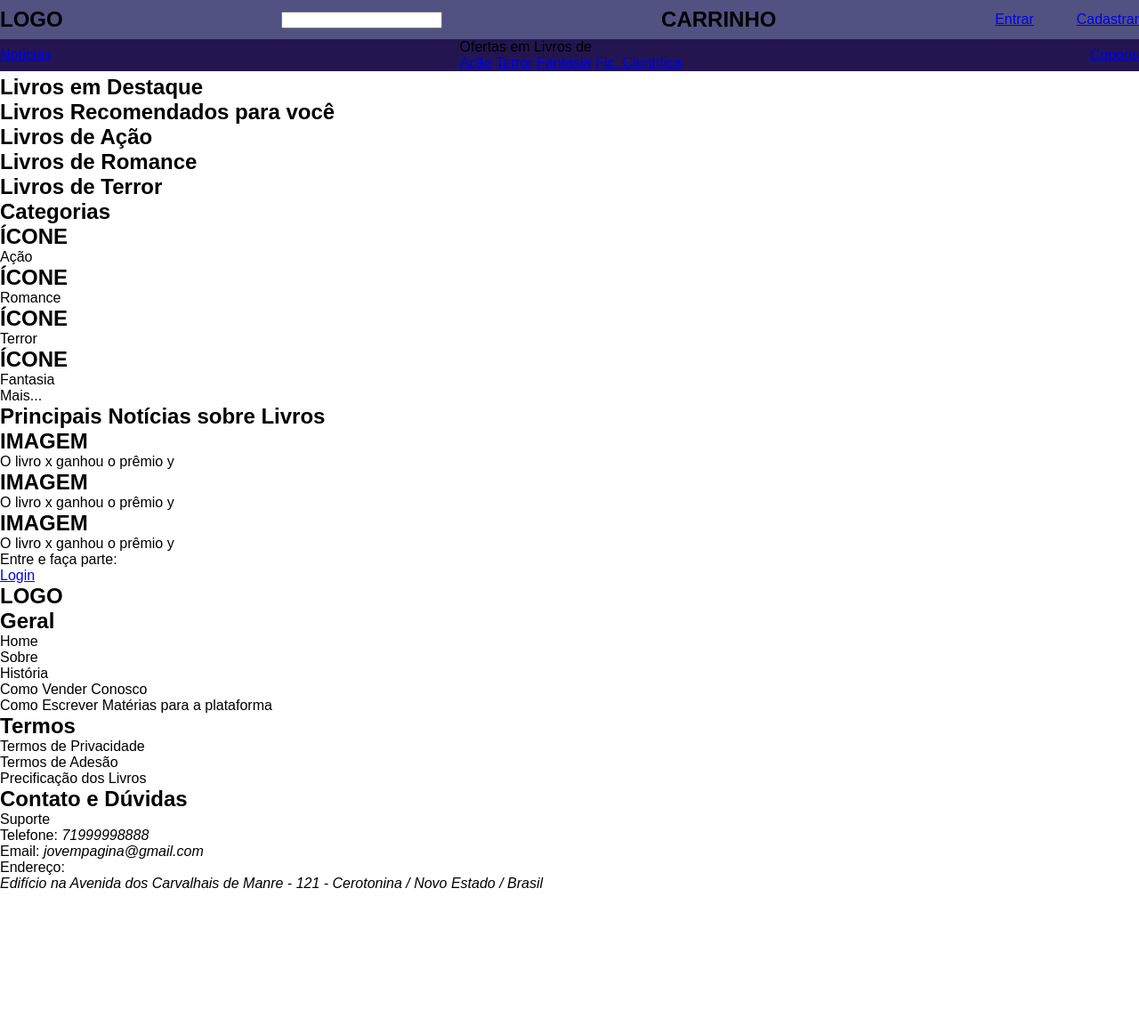
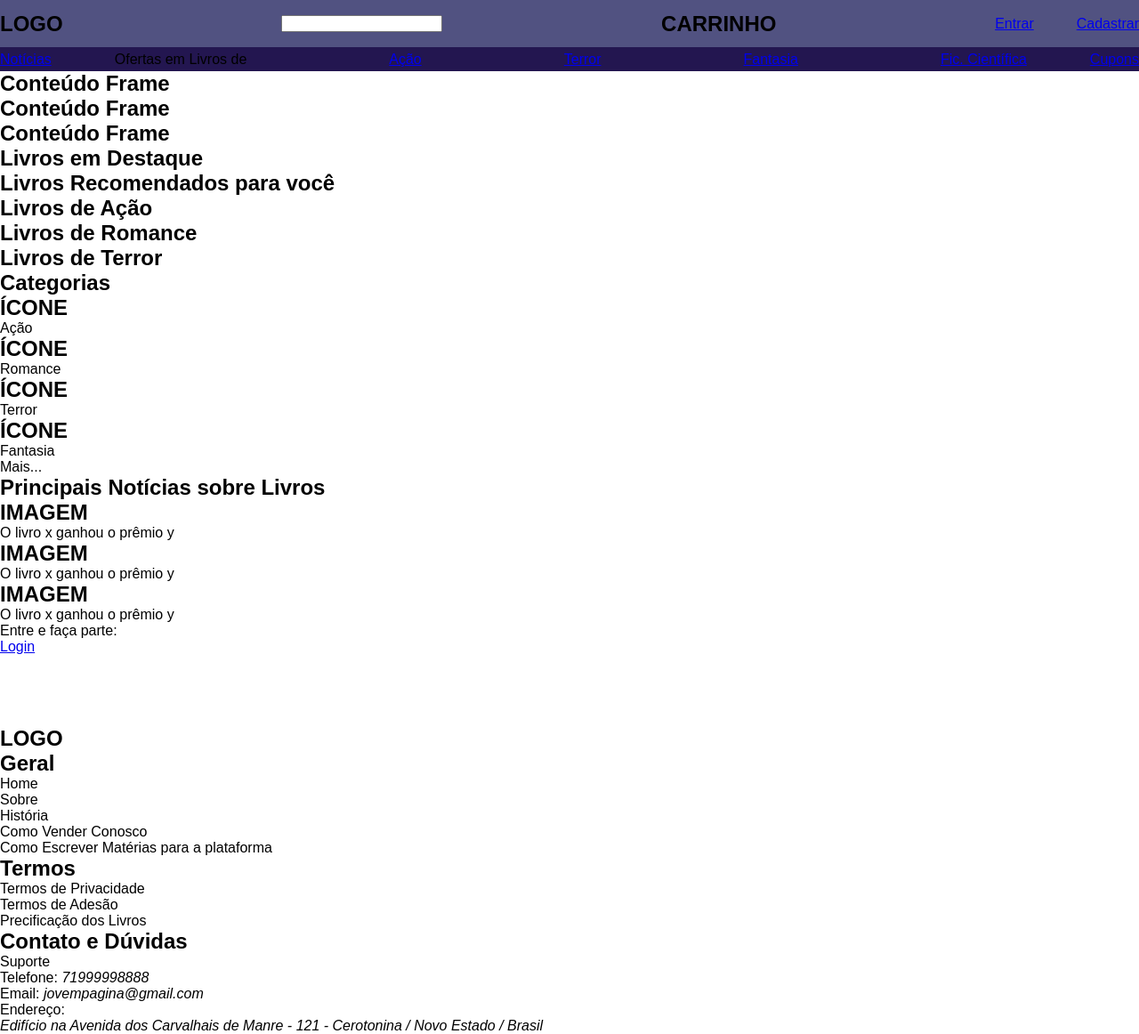
Before and after one commit to rodrigo-fullstack/jovem-pagina, a PHP site: page / in a window 1280 px wide. Shown: the whole page at 89% size. Before the commit the page ends 998 px from the top, so only its background shows below. Run offline with PHP 8.4, Linux system fonts and the light colour scheme.

Commit message:
fix(discount-container): Corrigindo posicionamento do container do desconto

```diff
--- a/assets/css/main.css
+++ b/assets/css/main.css
@@ -7,6 +7,11 @@
 
 /* 2. Determinar posicionamento e Layout dos Elementos */
 
+body{
+    display: flex;
+    flex-direction: column;
+
+}
 
 header{
     height: 80px;
@@ -56,6 +61,19 @@ header{
     display: flex;
     gap: 3rem;
 }
+
+.discount-container{
+    display: flex;
+    gap: 10rem;
+}
+
+main{
+    margin-top: 80px;
+}
+
+footer{
+    margin-top: 80px;
+}
 /* 3. Determinar Cores */
 
 /* 4. Determinar Fontes */
```
